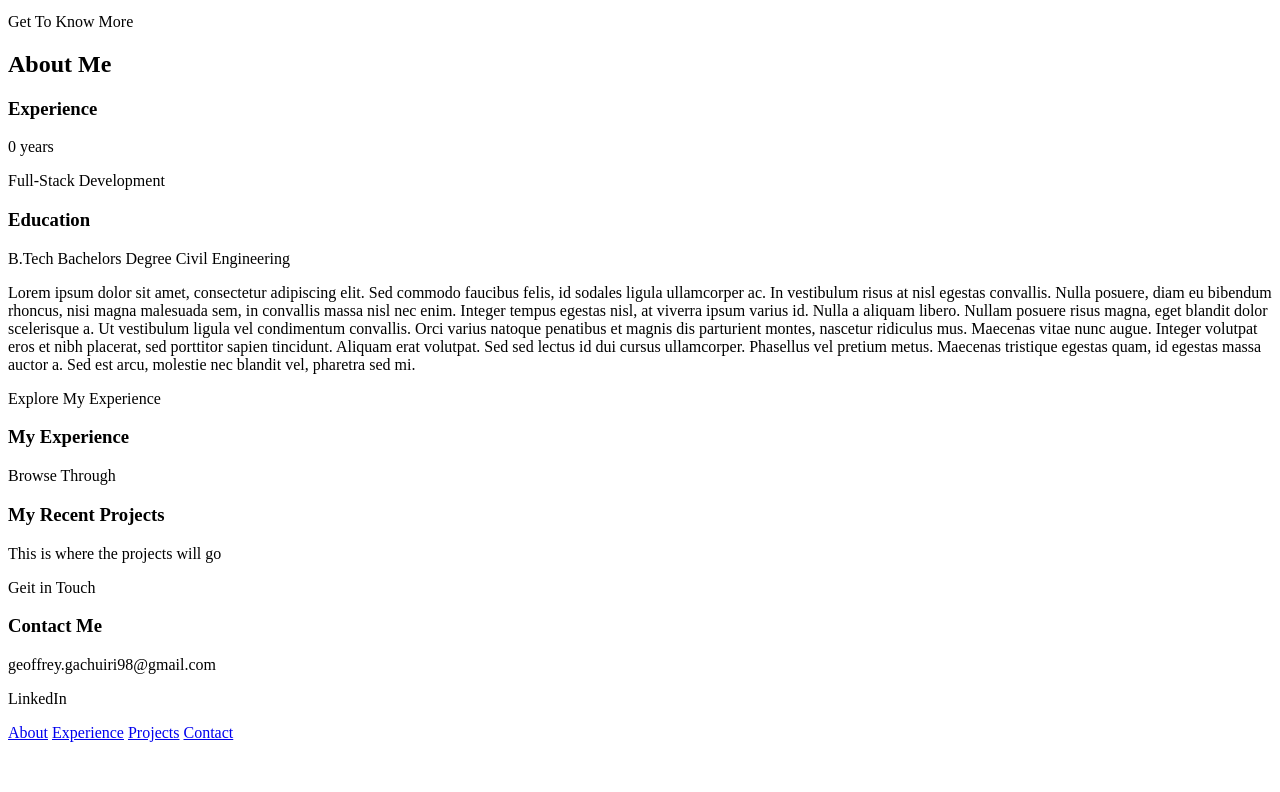
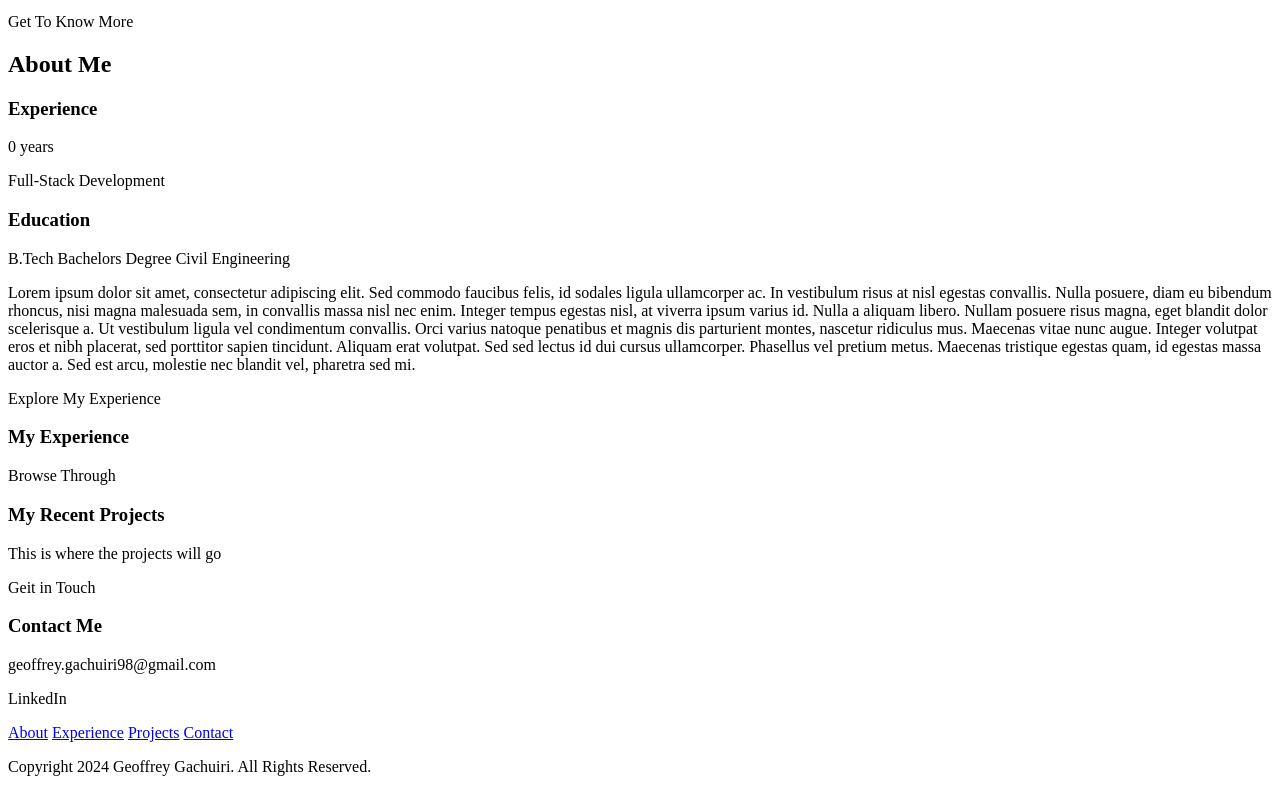
Before and after one commit to gashug/portfolio_website, a plain HTML site: page index.html in a window 1280 px wide. Shown: the part 561-1353 px from the top of the page. Before the commit the page ends 1311 px from the top, so only its background shows below. Drawn offline with Linux system fonts and the light colour scheme.

Commit message:
Added a copyright statement

```diff
--- a/index.html
+++ b/index.html
@@ -82,6 +82,8 @@
             <a href="#projects">Projects</a>
             <a href="#contact">Contact</a>
         </nav>
+
+        <p>Copyright 2024 Geoffrey Gachuiri. All Rights Reserved.</p>
     </footer>
 </body>
 </html>
```
